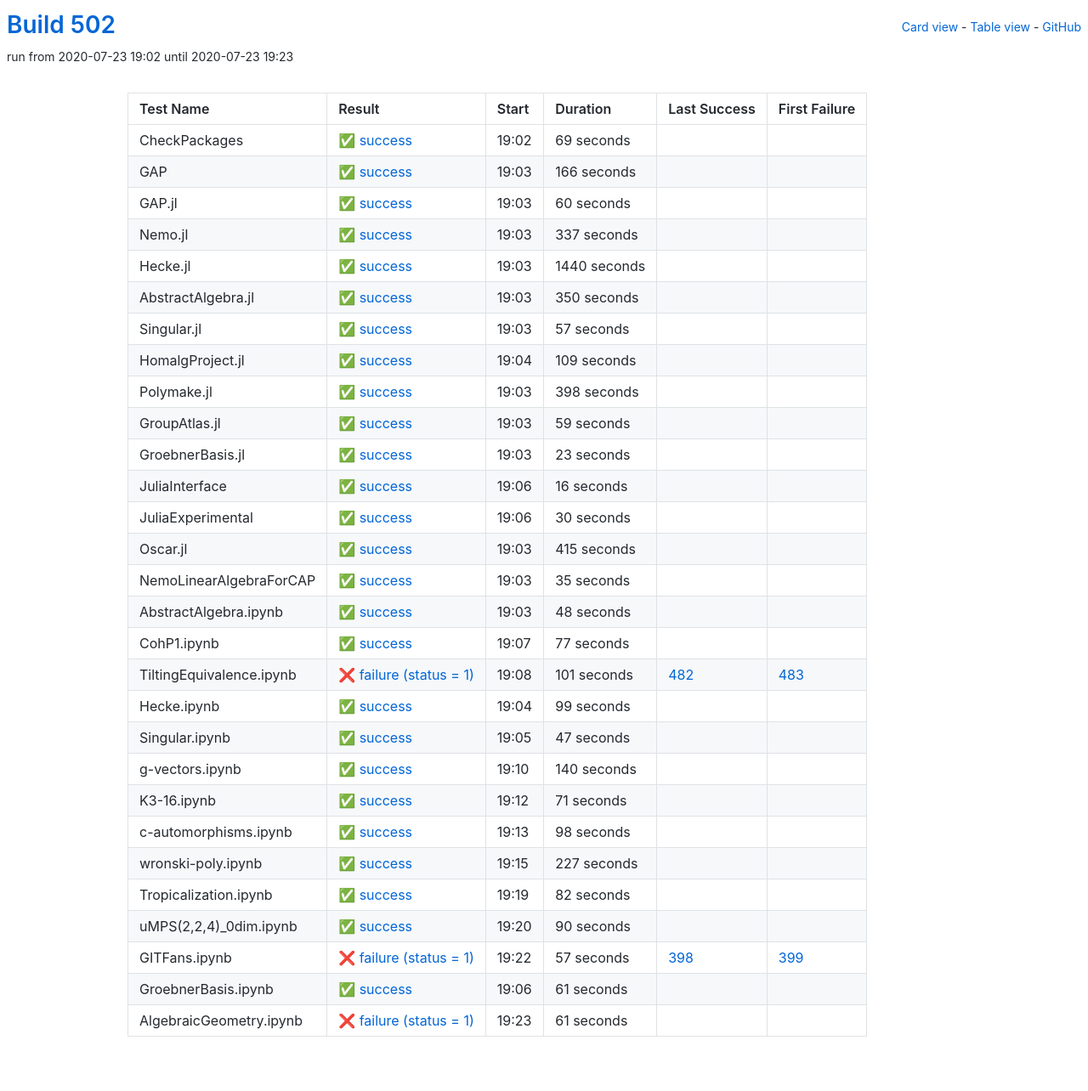
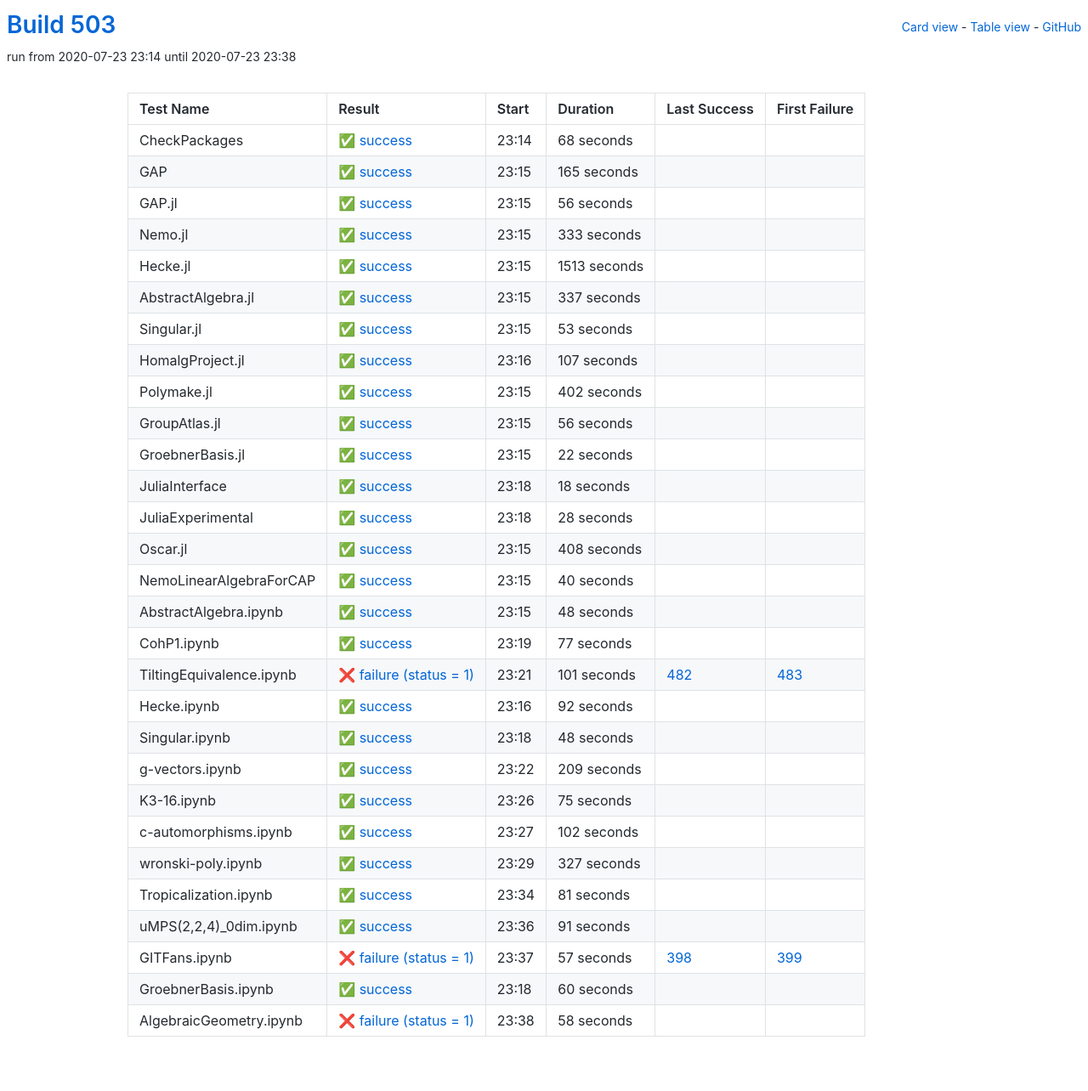
Before and after one commit to oscar-system/oscar-ci-status-stable, a Jekyll site: the page built from table.html, in a window 1280 px wide. Shown: the whole page at 85% size. Built offline with Jekyll 4.4.1, drawn with Linux system fonts in a browser that asks for light colours.

Commit message:
Build #503

```diff
--- a/_data/ci.yml
+++ b/_data/ci.yml
@@ -1,6 +1,6 @@
 ---
-build: 502
-build_url: https://oscarci.mathematik.uni-kl.de/job/oscar-stable/502/
+build: 503
+build_url: https://oscarci.mathematik.uni-kl.de/job/oscar-stable/503/
 job: oscar-stable
 organization: oscar-system
 repo: oscar-ci-status-stable
@@ -8,44 +8,68 @@ repourl: https://github.com/oscar-system/oscar-ci-status-stable
 tests:
 - name: CheckPackages
   id: checkpackages
-  log: https://oscarci.mathematik.uni-kl.de/job/oscar-stable/502/artifact/logs/build-502/CheckPackages.log
-  start: 2020-07-23 19:02
+  log: https://oscarci.mathematik.uni-kl.de/job/oscar-stable/503/artifact/logs/build-503/CheckPackages.log
+  start: 2020-07-23 23:14
   success: true
   exitcode: 0
   status: success
-  duration: 69
+  duration: 68
   last_success: false
   last_success_url:
   first_failure: false
   first_failure_url:
 - name: GAP
   id: gap
-  log: https://oscarci.mathematik.uni-kl.de/job/oscar-stable/502/artifact/logs/build-502/GAP.log
-  start: 2020-07-23 19:03
+  log: https://oscarci.mathematik.uni-kl.de/job/oscar-stable/503/artifact/logs/build-503/GAP.log
+  start: 2020-07-23 23:15
   success: true
   exitcode: 0
   status: success
-  duration: 166
+  duration: 165
   last_success: false
   last_success_url:
   first_failure: false
   first_failure_url:
 - name: GAP.jl
   id: gap-jl
-  log: https://oscarci.mathematik.uni-kl.de/job/oscar-stable/502/artifact/logs/build-502/GAP.jl.log
-  start: 2020-07-23 19:03
+  log: https://oscarci.mathematik.uni-kl.de/job/oscar-stable/503/artifact/logs/build-503/GAP.jl.log
+  start: 2020-07-23 23:15
   success: true
   exitcode: 0
   status: success
-  duration: 60
+  duration: 56
   last_success: false
   last_success_url:
   first_failure: false
   first_failure_url:
 - name: Nemo.jl
   id: nemo-jl
-  log: https://oscarci.mathematik.uni-kl.de/job/oscar-stable/502/artifact/logs/build-502/Nemo.jl.log
-  start: 2020-07-23 19:03
+  log: https://oscarci.mathematik.uni-kl.de/job/oscar-stable/503/artifact/logs/build-503/Nemo.jl.log
+  start: 2020-07-23 23:15
+  success: true
+  exitcode: 0
+  status: success
+  duration: 333
+  last_success: false
+  last_success_url:
+  first_failure: false
+  first_failure_url:
+- name: Hecke.jl
+  id: hecke-jl
+  log: https://oscarci.mathematik.uni-kl.de/job/oscar-stable/503/artifact/logs/build-503/Hecke.jl.log
+  start: 2020-07-23 23:15
+  success: true
+  exitcode: 0
+  status: success
+  duration: 1513
+  last_success: false
+  last_success_url:
+  first_failure: false
+  first_failure_url:
+- name: AbstractAlgebra.jl
+  id: abstractalgebra-jl
+  log: https://oscarci.mathematik.uni-kl.de/job/oscar-stable/503/artifact/logs/build-503/AbstractAlgebra.jl.log
+  start: 2020-07-23 23:15
   success: true
   exitcode: 0
   status: success
@@ -54,142 +78,118 @@ tests:
   last_success_url:
   first_failure: false
   first_failure_url:
-- name: Hecke.jl
-  id: hecke-jl
-  log: https://oscarci.mathematik.uni-kl.de/job/oscar-stable/502/artifact/logs/build-502/Hecke.jl.log
-  start: 2020-07-23 19:03
+- name: Singular.jl
+  id: singular-jl
+  log: https://oscarci.mathematik.uni-kl.de/job/oscar-stable/503/artifact/logs/build-503/Singular.jl.log
+  start: 2020-07-23 23:15
   success: true
   exitcode: 0
   status: success
-  duration: 1440
-  last_success: false
-  last_success_url:
-  first_failure: false
-  first_failure_url:
-- name: AbstractAlgebra.jl
-  id: abstractalgebra-jl
-  log: https://oscarci.mathematik.uni-kl.de/job/oscar-stable/502/artifact/logs/build-502/AbstractAlgebra.jl.log
-  start: 2020-07-23 19:03
-  success: true
-  exitcode: 0
-  status: success
-  duration: 350
-  last_success: false
-  last_success_url:
-  first_failure: false
-  first_failure_url:
-- name: Singular.jl
-  id: singular-jl
-  log: https://oscarci.mathematik.uni-kl.de/job/oscar-stable/502/artifact/logs/build-502/Singular.jl.log
-  start: 2020-07-23 19:03
-  success: true
-  exitcode: 0
-  status: success
-  duration: 57
+  duration: 53
   last_success: false
   last_success_url:
   first_failure: false
   first_failure_url:
 - name: HomalgProject.jl
   id: homalgproject-jl
-  log: https://oscarci.mathematik.uni-kl.de/job/oscar-stable/502/artifact/logs/build-502/HomalgProject.jl.log
-  start: 2020-07-23 19:04
+  log: https://oscarci.mathematik.uni-kl.de/job/oscar-stable/503/artifact/logs/build-503/HomalgProject.jl.log
+  start: 2020-07-23 23:16
   success: true
   exitcode: 0
   status: success
-  duration: 109
+  duration: 107
   last_success: false
   last_success_url:
   first_failure: false
   first_failure_url:
 - name: Polymake.jl
   id: polymake-jl
-  log: https://oscarci.mathematik.uni-kl.de/job/oscar-stable/502/artifact/logs/build-502/Polymake.jl.log
-  start: 2020-07-23 19:03
+  log: https://oscarci.mathematik.uni-kl.de/job/oscar-stable/503/artifact/logs/build-503/Polymake.jl.log
+  start: 2020-07-23 23:15
   success: true
   exitcode: 0
   status: success
-  duration: 398
+  duration: 402
   last_success: false
   last_success_url:
   first_failure: false
   first_failure_url:
 - name: GroupAtlas.jl
   id: groupatlas-jl
-  log: https://oscarci.mathematik.uni-kl.de/job/oscar-stable/502/artifact/logs/build-502/GroupAtlas.jl.log
-  start: 2020-07-23 19:03
+  log: https://oscarci.mathematik.uni-kl.de/job/oscar-stable/503/artifact/logs/build-503/GroupAtlas.jl.log
+  start: 2020-07-23 23:15
   success: true
   exitcode: 0
   status: success
-  duration: 59
+  duration: 56
   last_success: false
   last_success_url:
   first_failure: false
   first_failure_url:
 - name: GroebnerBasis.jl
   id: groebnerbasis-jl
-  log: https://oscarci.mathematik.uni-kl.de/job/oscar-stable/502/artifact/logs/build-502/GroebnerBasis.jl.log
-  start: 2020-07-23 19:03
+  log: https://oscarci.mathematik.uni-kl.de/job/oscar-stable/503/artifact/logs/build-503/GroebnerBasis.jl.log
+  start: 2020-07-23 23:15
   success: true
   exitcode: 0
   status: success
-  duration: 23
+  duration: 22
   last_success: false
   last_success_url:
   first_failure: false
   first_failure_url:
 - name: JuliaInterface
   id: juliainterface
-  log: https://oscarci.mathematik.uni-kl.de/job/oscar-stable/502/artifact/logs/build-502/JuliaInterface.log
-  start: 2020-07-23 19:06
+  log: https://oscarci.mathematik.uni-kl.de/job/oscar-stable/503/artifact/logs/build-503/JuliaInterface.log
+  start: 2020-07-23 23:18
   success: true
   exitcode: 0
   status: success
-  duration: 16
+  duration: 18
   last_success: false
   last_success_url:
   first_failure: false
   first_failure_url:
 - name: JuliaExperimental
   id: juliaexperimental
-  log: https://oscarci.mathematik.uni-kl.de/job/oscar-stable/502/artifact/logs/build-502/JuliaExperimental.log
-  start: 2020-07-23 19:06
+  log: https://oscarci.mathematik.uni-kl.de/job/oscar-stable/503/artifact/logs/build-503/JuliaExperimental.log
+  start: 2020-07-23 23:18
   success: true
   exitcode: 0
   status: success
-  duration: 30
+  duration: 28
   last_success: false
   last_success_url:
   first_failure: false
   first_failure_url:
 - name: Oscar.jl
   id: oscar-jl
-  log: https://oscarci.mathematik.uni-kl.de/job/oscar-stable/502/artifact/logs/build-502/Oscar.jl.log
-  start: 2020-07-23 19:03
+  log: https://oscarci.mathematik.uni-kl.de/job/oscar-stable/503/artifact/logs/build-503/Oscar.jl.log
+  start: 2020-07-23 23:15
   success: true
   exitcode: 0
   status: success
-  duration: 415
+  duration: 408
   last_success: false
   last_success_url:
   first_failure: false
   first_failure_url:
 - name: NemoLinearAlgebraForCAP
   id: nemolinearalgebraforcap
-  log: https://oscarci.mathematik.uni-kl.de/job/oscar-stable/502/artifact/logs/build-502/NemoLinearAlgebraForCAP.log
-  start: 2020-07-23 19:03
+  log: https://oscarci.mathematik.uni-kl.de/job/oscar-stable/503/artifact/logs/build-503/NemoLinearAlgebraForCAP.log
+  start: 2020-07-23 23:15
   success: true
   exitcode: 0
   status: success
-  duration: 35
+  duration: 40
   last_success: false
   last_success_url:
   first_failure: false
   first_failure_url:
 - name: AbstractAlgebra.ipynb
   id: abstractalgebra-ipynb
-  log: https://oscarci.mathematik.uni-kl.de/job/oscar-stable/502/artifact/logs/build-502/AbstractAlgebra.ipynb.log
-  start: 2020-07-23 19:03
+  log: https://oscarci.mathematik.uni-kl.de/job/oscar-stable/503/artifact/logs/build-503/AbstractAlgebra.ipynb.log
+  start: 2020-07-23 23:15
   success: true
   exitcode: 0
   status: success
@@ -200,8 +200,8 @@ tests:
   first_failure_url:
 - name: CohP1.ipynb
   id: cohp1-ipynb
-  log: https://oscarci.mathematik.uni-kl.de/job/oscar-stable/502/artifact/logs/build-502/CohP1.ipynb.log
-  start: 2020-07-23 19:07
+  log: https://oscarci.mathematik.uni-kl.de/job/oscar-stable/503/artifact/logs/build-503/CohP1.ipynb.log
+  start: 2020-07-23 23:19
   success: true
   exitcode: 0
   status: success
@@ -212,8 +212,8 @@ tests:
   first_failure_url:
 - name: TiltingEquivalence.ipynb
   id: tiltingequivalence-ipynb
-  log: https://oscarci.mathematik.uni-kl.de/job/oscar-stable/502/artifact/logs/build-502/TiltingEquivalence.ipynb.log
-  start: 2020-07-23 19:08
+  log: https://oscarci.mathematik.uni-kl.de/job/oscar-stable/503/artifact/logs/build-503/TiltingEquivalence.ipynb.log
+  start: 2020-07-23 23:21
   success: false
   exitcode: 1
   status: failure
@@ -224,104 +224,104 @@ tests:
   first_failure_url: https://oscarci.mathematik.uni-kl.de/job/oscar-stable/483/
 - name: Hecke.ipynb
   id: hecke-ipynb
-  log: https://oscarci.mathematik.uni-kl.de/job/oscar-stable/502/artifact/logs/build-502/Hecke.ipynb.log
-  start: 2020-07-23 19:04
+  log: https://oscarci.mathematik.uni-kl.de/job/oscar-stable/503/artifact/logs/build-503/Hecke.ipynb.log
+  start: 2020-07-23 23:16
   success: true
   exitcode: 0
   status: success
-  duration: 99
+  duration: 92
   last_success: false
   last_success_url:
   first_failure: false
   first_failure_url:
 - name: Singular.ipynb
   id: singular-ipynb
-  log: https://oscarci.mathematik.uni-kl.de/job/oscar-stable/502/artifact/logs/build-502/Singular.ipynb.log
-  start: 2020-07-23 19:05
+  log: https://oscarci.mathematik.uni-kl.de/job/oscar-stable/503/artifact/logs/build-503/Singular.ipynb.log
+  start: 2020-07-23 23:18
   success: true
   exitcode: 0
   status: success
-  duration: 47
+  duration: 48
   last_success: false
   last_success_url:
   first_failure: false
   first_failure_url:
 - name: g-vectors.ipynb
   id: g-vectors-ipynb
-  log: https://oscarci.mathematik.uni-kl.de/job/oscar-stable/502/artifact/logs/build-502/g-vectors.ipynb.log
-  start: 2020-07-23 19:10
+  log: https://oscarci.mathematik.uni-kl.de/job/oscar-stable/503/artifact/logs/build-503/g-vectors.ipynb.log
+  start: 2020-07-23 23:22
   success: true
   exitcode: 0
   status: success
-  duration: 140
+  duration: 209
   last_success: false
   last_success_url:
   first_failure: false
   first_failure_url:
 - name: K3-16.ipynb
   id: k3-16-ipynb
-  log: https://oscarci.mathematik.uni-kl.de/job/oscar-stable/502/artifact/logs/build-502/K3-16.ipynb.log
-  start: 2020-07-23 19:12
+  log: https://oscarci.mathematik.uni-kl.de/job/oscar-stable/503/artifact/logs/build-503/K3-16.ipynb.log
+  start: 2020-07-23 23:26
   success: true
   exitcode: 0
   status: success
-  duration: 71
+  duration: 75
   last_success: false
   last_success_url:
   first_failure: false
   first_failure_url:
 - name: c-automorphisms.ipynb
   id: c-automorphisms-ipynb
-  log: https://oscarci.mathematik.uni-kl.de/job/oscar-stable/502/artifact/logs/build-502/c-automorphisms.ipynb.log
-  start: 2020-07-23 19:13
+  log: https://oscarci.mathematik.uni-kl.de/job/oscar-stable/503/artifact/logs/build-503/c-automorphisms.ipynb.log
+  start: 2020-07-23 23:27
   success: true
   exitcode: 0
   status: success
-  duration: 98
+  duration: 102
   last_success: false
   last_success_url:
   first_failure: false
   first_failure_url:
 - name: wronski-poly.ipynb
   id: wronski-poly-ipynb
-  log: https://oscarci.mathematik.uni-kl.de/job/oscar-stable/502/artifact/logs/build-502/wronski-poly.ipynb.log
-  start: 2020-07-23 19:15
+  log: https://oscarci.mathematik.uni-kl.de/job/oscar-stable/503/artifact/logs/build-503/wronski-poly.ipynb.log
+  start: 2020-07-23 23:29
   success: true
   exitcode: 0
   status: success
-  duration: 227
+  duration: 327
   last_success: false
   last_success_url:
   first_failure: false
   first_failure_url:
 - name: Tropicalization.ipynb
   id: tropicalization-ipynb
-  log: https://oscarci.mathematik.uni-kl.de/job/oscar-stable/502/artifact/logs/build-502/Tropicalization.ipynb.log
-  start: 2020-07-23 19:19
+  log: https://oscarci.mathematik.uni-kl.de/job/oscar-stable/503/artifact/logs/build-503/Tropicalization.ipynb.log
+  start: 2020-07-23 23:34
   success: true
   exitcode: 0
   status: success
-  duration: 82
+  duration: 81
   last_success: false
   last_success_url:
   first_failure: false
   first_failure_url:
 - name: uMPS(2,2,4)_0dim.ipynb
   id: umps-2-2-4-0dim-ipynb
-  log: https://oscarci.mathematik.uni-kl.de/job/oscar-stable/502/artifact/logs/build-502/uMPS-2-2-4-_0dim.ipynb.log
-  start: 2020-07-23 19:20
+  log: https://oscarci.mathematik.uni-kl.de/job/oscar-stable/503/artifact/logs/build-503/uMPS-2-2-4-_0dim.ipynb.log
+  start: 2020-07-23 23:36
   success: true
   exitcode: 0
   status: success
-  duration: 90
+  duration: 91
   last_success: false
   last_success_url:
   first_failure: false
   first_failure_url:
 - name: GITFans.ipynb
   id: gitfans-ipynb
-  log: https://oscarci.mathematik.uni-kl.de/job/oscar-stable/502/artifact/logs/build-502/GITFans.ipynb.log
-  start: 2020-07-23 19:22
+  log: https://oscarci.mathematik.uni-kl.de/job/oscar-stable/503/artifact/logs/build-503/GITFans.ipynb.log
+  start: 2020-07-23 23:37
   success: false
   exitcode: 1
   status: failure
@@ -332,24 +332,24 @@ tests:
   first_failure_url: https://oscarci.mathematik.uni-kl.de/job/oscar-stable/399/
 - name: GroebnerBasis.ipynb
   id: groebnerbasis-ipynb
-  log: https://oscarci.mathematik.uni-kl.de/job/oscar-stable/502/artifact/logs/build-502/GroebnerBasis.ipynb.log
-  start: 2020-07-23 19:06
+  log: https://oscarci.mathematik.uni-kl.de/job/oscar-stable/503/artifact/logs/build-503/GroebnerBasis.ipynb.log
+  start: 2020-07-23 23:18
   success: true
   exitcode: 0
   status: success
-  duration: 61
+  duration: 60
   last_success: false
   last_success_url:
   first_failure: false
   first_failure_url:
 - name: AlgebraicGeometry.ipynb
   id: algebraicgeometry-ipynb
-  log: https://oscarci.mathematik.uni-kl.de/job/oscar-stable/502/artifact/logs/build-502/AlgebraicGeometry.ipynb.log
-  start: 2020-07-23 19:23
+  log: https://oscarci.mathematik.uni-kl.de/job/oscar-stable/503/artifact/logs/build-503/AlgebraicGeometry.ipynb.log
+  start: 2020-07-23 23:38
   success: false
   exitcode: 1
   status: failure
-  duration: 61
+  duration: 58
   last_success: false
   last_success_url:
   first_failure: false
```
Also changed, not shown: README.md.
